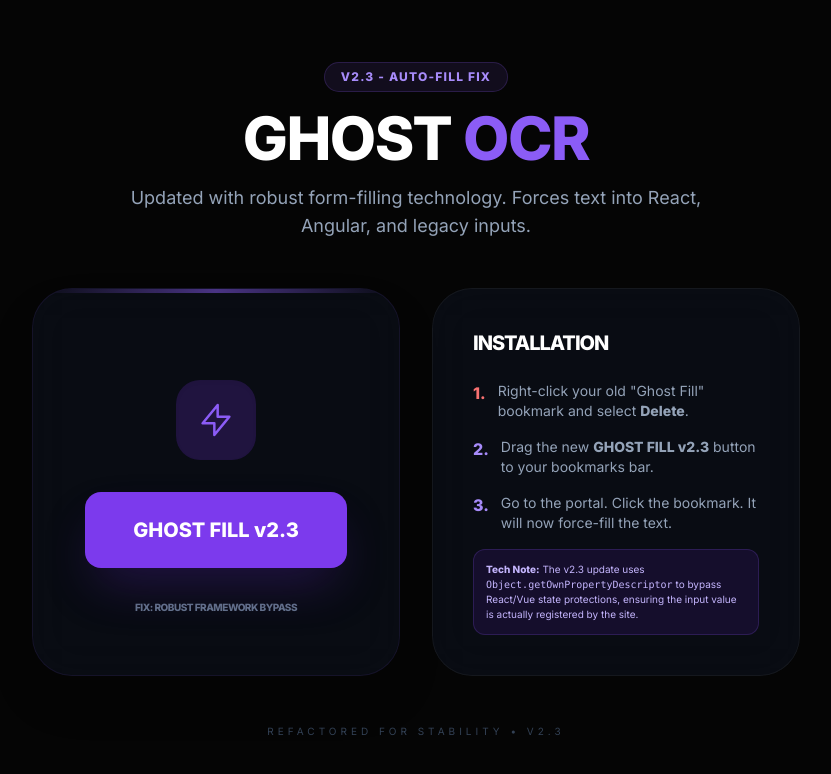
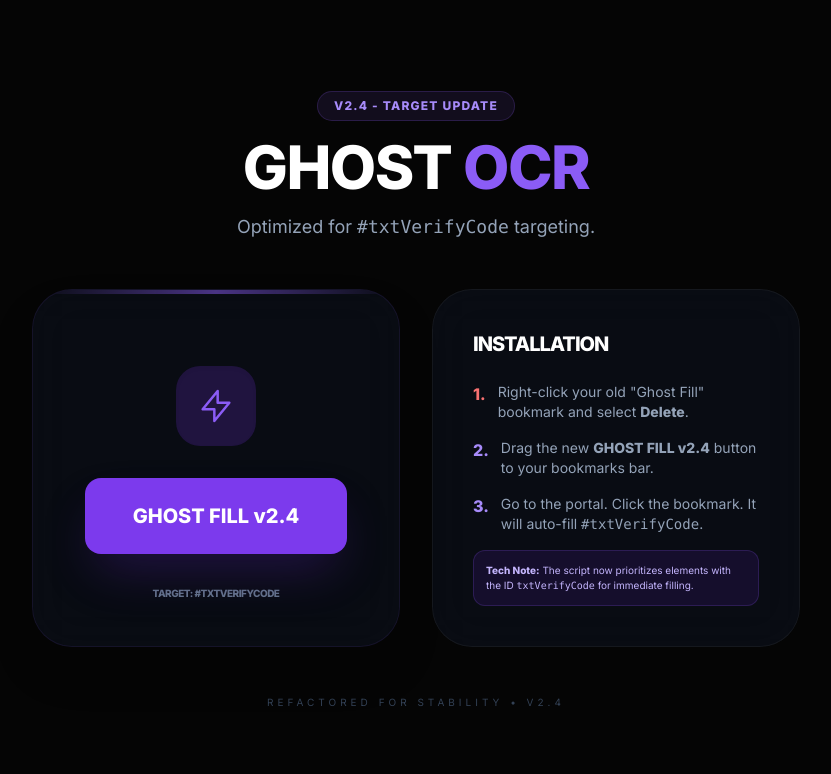
Before and after one commit to wilburliu/portalOCRRRRR, a React (Vite) app: page / in a window 1280 px wide. Shown: the top 774 px of the page, without its empty margins (224-1055 px from the left). Built offline with nearby package versions, Linux system fonts and the light colour scheme.

Commit message:
feat: Target specific CAPTCHA input field
Adds 'input#txtVerifyCode' as the primary selector for the CAPTCHA input element. This improves the reliability of auto-filling on specific hospital portal pages.

```diff
--- a/App.tsx
+++ b/App.tsx
@@ -5,10 +5,8 @@ const App: React.FC = () => {
   const linkRef = useRef<HTMLAnchorElement>(null);
 
   /*
-     UPDATED: Robust Input Filling
-     We now use Object.getOwnPropertyDescriptor to set the value.
-     This forces React/Angular to acknowledge the change, whereas
-     simple element.value = 'x' is often ignored by modern frameworks.
+     UPDATED: Specific Target Support
+     Added 'input#txtVerifyCode' as the primary selector for the portal.
   */
   const bookmarkletCode = `
     (function() {
@@ -68,8 +66,9 @@ const App: React.FC = () => {
           updateUI('Ghost OCR Initializing...');
 
           /* 1. Find Elements */
+          /* Added input#txtVerifyCode as primary target */
           var img = document.querySelector('img[src*="Captcha" i], img[id*="Captcha" i], img[id*="Vcode" i], img[src*="code" i], img[src*="Verify" i], canvas[id*="Captcha" i]');
-          var input = document.querySelector('input[name*="Captcha" i], input[id*="Captcha" i], input[id*="Verify" i], input[id*="Vcode" i], input[placeholder*="驗證碼"], input[id*="Validate" i]');
+          var input = document.querySelector('input#txtVerifyCode, input[name*="Captcha" i], input[id*="Captcha" i], input[id*="Verify" i], input[id*="Vcode" i], input[placeholder*="驗證碼"], input[id*="Validate" i]');
 
           /* 2. Manual Fallback if detection fails */
           if (!img) {
@@ -207,13 +206,13 @@ const App: React.FC = () => {
       <div className="max-w-3xl w-full space-y-12">
         <header className="text-center space-y-4">
           <div className="inline-flex items-center px-4 py-1.5 bg-violet-500/10 border border-violet-500/20 text-violet-400 rounded-full text-xs font-bold tracking-widest uppercase">
-            v2.3 - Auto-Fill Fix
+            v2.4 - Target Update
           </div>
           <h1 className="text-5xl lg:text-6xl font-extrabold text-white tracking-tight">
             GHOST <span className="text-violet-500">OCR</span>
           </h1>
           <p className="text-slate-400 text-lg max-w-xl mx-auto">
-            Updated with robust form-filling technology. Forces text into React, Angular, and legacy inputs.
+            Optimized for <code>#txtVerifyCode</code> targeting.
           </p>
         </header>
 
@@ -234,13 +233,13 @@ const App: React.FC = () => {
               className="group relative px-12 py-6 rounded-2xl bg-violet-600 hover:bg-violet-500 text-white font-black text-xl flex items-center space-x-4 shadow-2xl shadow-violet-900/40 transition-all hover:-translate-y-2 select-none cursor-move z-10"
               onClick={(e) => e.preventDefault()}
             >
-              <span>GHOST FILL v2.3</span>
+              <span>GHOST FILL v2.4</span>
               <div className="absolute -top-12 left-1/2 -translate-x-1/2 bg-white text-black text-[10px] font-bold px-3 py-1 rounded opacity-0 group-hover:opacity-100 transition-opacity whitespace-nowrap pointer-events-none uppercase tracking-widest">
                 Drag to Bookmarks Bar
               </div>
             </a>
             <p className="text-[10px] text-slate-500 uppercase tracking-tighter font-bold">
-              Fix: Robust Framework Bypass
+              Target: #txtVerifyCode
             </p>
           </div>
 
@@ -254,15 +253,15 @@ const App: React.FC = () => {
                </div>
                <div className="flex items-start space-x-3">
                  <div className="text-violet-400 font-bold">2.</div>
-                 <p className="text-sm text-slate-400">Drag the new <strong>GHOST FILL v2.3</strong> button to your bookmarks bar.</p>
+                 <p className="text-sm text-slate-400">Drag the new <strong>GHOST FILL v2.4</strong> button to your bookmarks bar.</p>
                </div>
                <div className="flex items-start space-x-3">
                  <div className="text-violet-400 font-bold">3.</div>
-                 <p className="text-sm text-slate-400">Go to the portal. Click the bookmark. It will now force-fill the text.</p>
+                 <p className="text-sm text-slate-400">Go to the portal. Click the bookmark. It will auto-fill <code>#txtVerifyCode</code>.</p>
                </div>
                <div className="p-3 bg-violet-900/20 border border-violet-500/20 rounded-xl mt-2">
                  <p className="text-[10px] text-violet-300">
-                   <strong>Tech Note:</strong> The v2.3 update uses <code>Object.getOwnPropertyDescriptor</code> to bypass React/Vue state protections, ensuring the input value is actually registered by the site.
+                   <strong>Tech Note:</strong> The script now prioritizes elements with the ID <code>txtVerifyCode</code> for immediate filling.
                  </p>
                </div>
             </div>
@@ -270,7 +269,7 @@ const App: React.FC = () => {
         </div>
 
         <footer className="text-center text-slate-700 text-[10px] uppercase tracking-[0.4em] font-medium">
-          Refactored for Stability &bull; v2.3
+          Refactored for Stability &bull; v2.4
         </footer>
       </div>
     </div>
```
